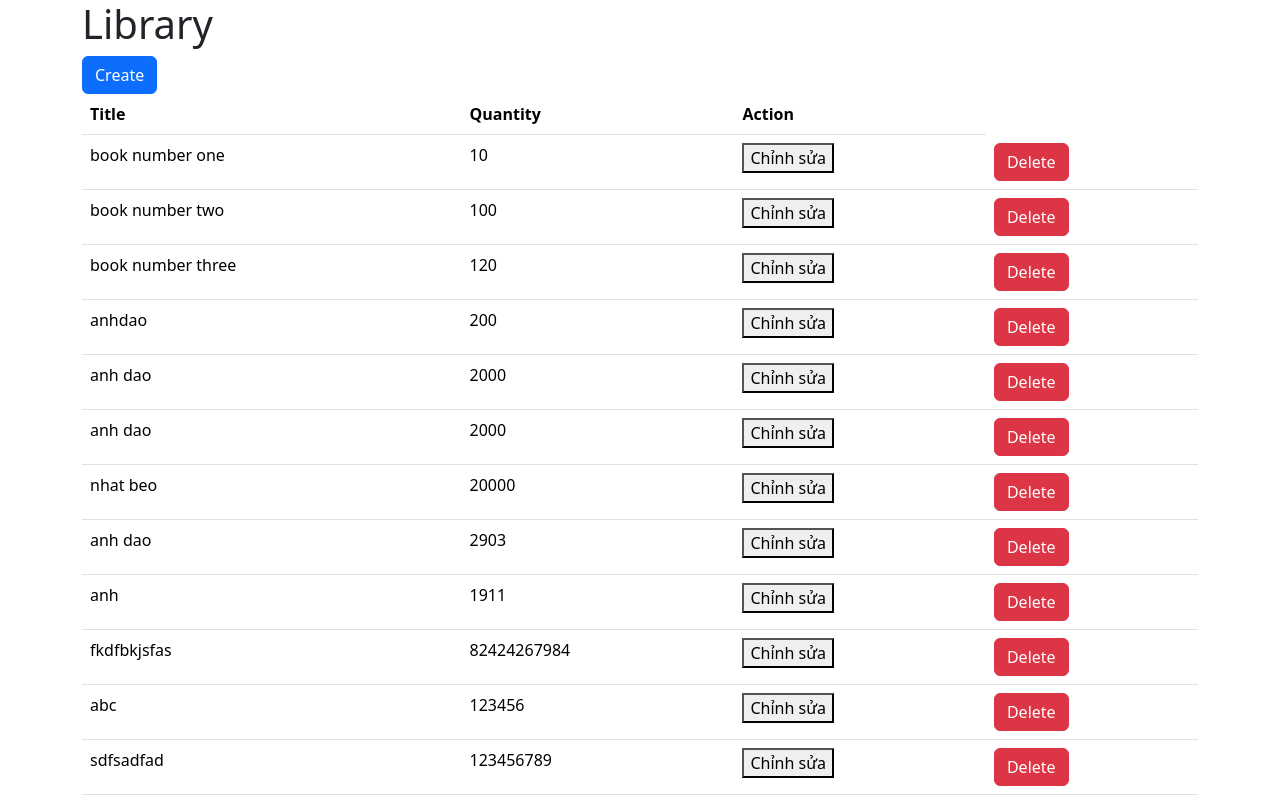
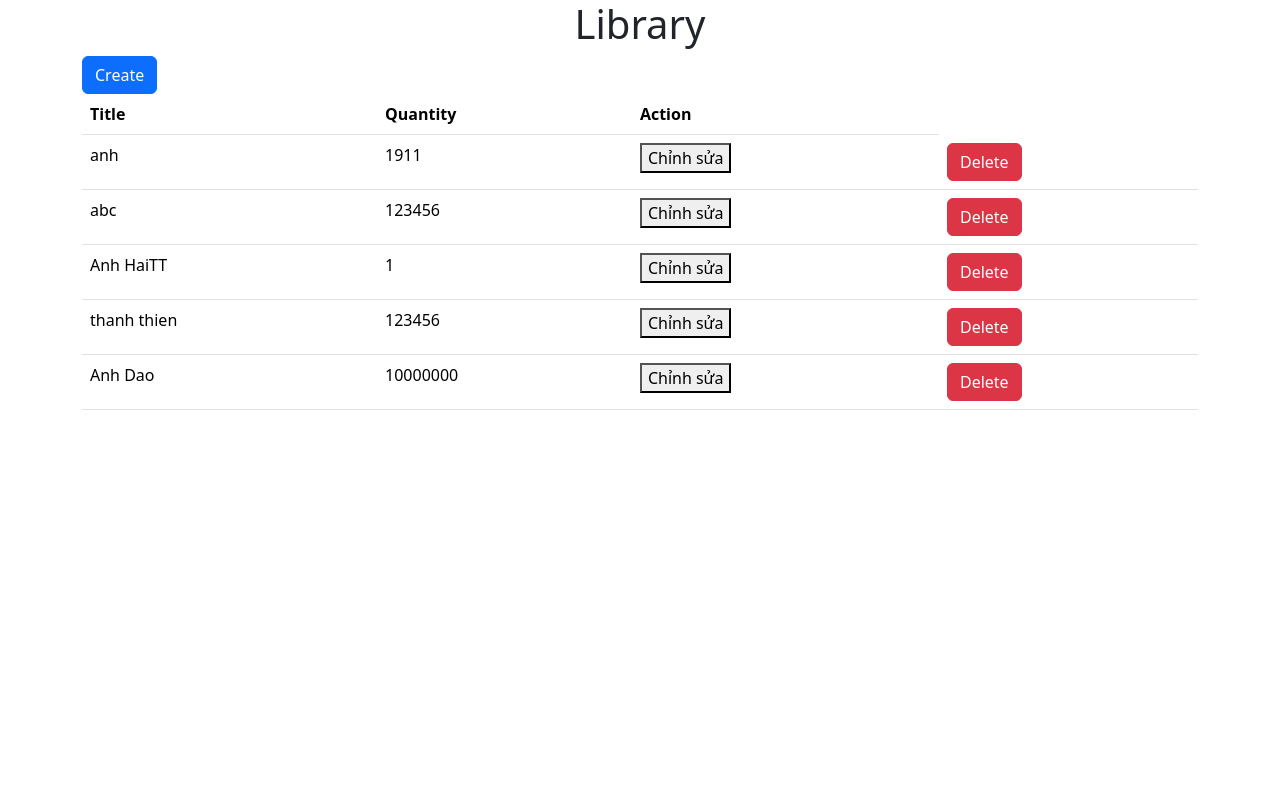
Before and after one commit to AnhDao19112001/Module-5, a React (Create React App) app in the folder exercise/exercise_6/manager-book/: page / in a window 1280 px wide. Built offline with nearby package versions, Linux system fonts and the light colour scheme; data requests are answered from the project's data file.

Commit message:
update exercise 6.2

```diff
--- a/exercise/exercise_6/manager-book/db.json
+++ b/exercise/exercise_6/manager-book/db.json
@@ -1,54 +1,9 @@
 {
   "book": [
-    {
-      "title": "book number one",
-      "quantity": 10,
-      "id": 1
-    },
-    {
-      "title": "book number two",
-      "quantity": 100,
-      "id": 2
-    },
-    {
-      "title": "book number three",
-      "quantity": 120,
-      "id": 3
-    },
-    {
-      "title": "anhdao",
-      "quantity": 200,
-      "id": 4
-    },
-    {
-      "title": "anh dao",
-      "quantity": 2000,
-      "id": 5
-    },
-    {
-      "title": "anh dao",
-      "quantity": 2000,
-      "id": 6
-    },
-    {
-      "title": "nhat beo",
-      "quantity": 20000,
-      "id": 7
-    },
-    {
-      "title": "anh dao",
-      "quantity": 2903,
-      "id": 8
-    },
     {
       "title": "anh",
       "quantity": 1911,
       "id": 9
-    },
-    {
-      "title": "fkdfbkjsfas",
-      "quantity": 82424267984,
-      "id": 10
     },
     {
       "title": "abc",
@@ -56,9 +11,19 @@
       "id": 11
     },
     {
-      "title": "sdfsadfad",
-      "quantity": 123456789,
-      "id": 12
+      "id": 13,
+      "title": "Anh HaiTT",
+      "quantity": 1
+    },
+    {
+      "title": "thanh thien",
+      "quantity": 123456,
+      "id": 14
+    },
+    {
+      "title": "Anh Dao",
+      "quantity": 10000000,
+      "id": 15
     }
   ]
 }
--- a/exercise/exercise_6/manager-book/src/App.js
+++ b/exercise/exercise_6/manager-book/src/App.js
@@ -4,13 +4,15 @@ import {Route, Routes} from "react-router-dom";
 import {ManagerBook} from "./components/ManagerBook";
 import {CreateManageBook} from "./components/CreateManageBook";
 import {UpdateManageBook} from "./components/UpdateManageBook";
-
+import {ToastContainer} from "react-toastify";
+import "react-toastify/dist/ReactToastify.css";
 function App() {
   return (
     <Routes>
       <Route path='/' element={<ManagerBook />} />
         <Route path='/add' element={<CreateManageBook />} />
-        <Route path='/update' element={<UpdateManageBook />} />
+        <Route path='/update/:id' element={<UpdateManageBook />} />
+      <Route path='/' element={<ToastContainer/>} />
     </Routes>
   );
 }
--- a/exercise/exercise_6/manager-book/src/components/ManagerBook.js
+++ b/exercise/exercise_6/manager-book/src/components/ManagerBook.js
@@ -1,8 +1,9 @@
 import {useEffect, useState} from "react";
 import * as service from "../service/BookManagerService";
 import React from "react";
-import {NavLink, useNavigate} from "react-router-dom";
+import {NavLink} from "react-router-dom";
 import {toast, ToastContainer} from "react-toastify";
+import {Button, Modal} from "bootstrap";
 
 export function ManagerBook() {
     const [book, setBook] = useState([])
@@ -17,7 +18,24 @@ export function ManagerBook() {
         }
         getAll();
     }, [])
-    const handleDelete = async (id,book) => {
+
+    // lấy tên của đối tượng để xóa
+    // const [nameDelete, setNameDelete] = useState("")
+    // lấy id của đối tượng để xóa
+    // const [idDelete, setIdDelete] = useState(0)
+    //const deleteButton = (id, title) => {
+    //    setNameDelete(id);
+    //    setNameDelete(title);
+    //}
+
+
+    // state đối tượng để xóa
+    const [object, setObject] = useState({})
+    const deleteButton = (obj) => {
+        setObject(obj);
+    }
+
+    const handleDelete = async (id) => {
         try {
             await service.deleteBook(id);
             setBook(await service.getAll())
@@ -30,7 +48,7 @@ export function ManagerBook() {
     return (
         <>
             <div className='container'>
-                <h1>Library</h1>
+                <h1 style={{textAlign: 'center'}}>Library</h1>
                 <button className="btn btn-primary btn-add"><NavLink to={'/add'} className='nav-link'>Create</NavLink>
                 </button>
                 <table className='table'>
@@ -48,20 +66,45 @@ export function ManagerBook() {
                             <td>{value.quantity}</td>
                             <td>
                                 <button>
-                                    <NavLink className='nav-link' to={'/update/' + book.id}> Chỉnh sửa</NavLink>
+                                    <NavLink className='nav-link' to={`/update/${value.id}`}> Chỉnh sửa</NavLink>
                                 </button>
                             </td>
                             <td>
-                                <button type="button" className="btn btn-danger" onClick={() => handleDelete(book.id,book)}>Delete</button>
+                                <button type="button" className="btn btn-danger btn-modal" data-bs-toggle="modal" data-bs-target="#exampleModal"
+                                        onClick={() => deleteButton(value)}>Delete
+                                </button>
                             </td>
                         </tr>
                     ))}
                     </tbody>
                 </table>
+
+                <div className="modal" id="exampleModal" tabIndex="-1" aria-labelledby="exampleModalLabel"
+                     aria-hidden="true">
+                    <div className="modal-dialog">
+                        <div className="modal-content">
+                            <div className="modal-header">
+                                <h5 className="modal-title" id="exampleModalLabel">Modal title</h5>
+                                <button type="button" className="btn-close" data-bs-dismiss="modal"
+                                        aria-label="Close"></button>
+                            </div>
+                            <div className="modal-body">
+                                Do you want to delete {object.title} ?
+                            </div>
+                            <div className="modal-footer">
+                                <button type="button" className="btn btn-secondary" data-bs-dismiss="modal">Close
+                                </button>
+                                <button type="button" className="btn btn-danger" data-bs-dismiss="modal"
+                                        onClick={() => handleDelete(object.id)}>Delete</button>
+                            </div>
+                        </div>
+                    </div>
+                </div>
+
             </div>
             <ToastContainer
                 position="top-center"
-                autoClose={5000}
+                autoClose={2000}
                 hideProgressBar={false}
                 newestOnTop={false}
                 closeOnClick
--- a/exercise/exercise_6/manager-book/src/components/UpdateManageBook.js
+++ b/exercise/exercise_6/manager-book/src/components/UpdateManageBook.js
@@ -13,7 +13,7 @@ export function UpdateManageBook() {
             const result = await service.getById(param.id)
             setBook(result);
         }
-        getBookId()
+        getBookId();
     }, [param.id])
     if (!book) {
         return null;
@@ -29,7 +29,7 @@ export function UpdateManageBook() {
                         const update = async () => {
                             console.log(values)
                             try {
-                                await service.updateBook(values, param.id)
+                                await service.updateBook(values,values.id)
                                 toast(`Update success!`)
                                 navigate("/")
                             } catch (error) {
--- a/exercise/exercise_6/manager-book/src/service/BookManagerService.js
+++ b/exercise/exercise_6/manager-book/src/service/BookManagerService.js
@@ -29,7 +29,7 @@ export const getById = async (id) =>{
 
 export const updateBook = async (books, id) => {
     try {
-        await axios.put(`http://localhost:8081/book/{id}`, books)
+        await axios.put(`http://localhost:8081/book/${id}`, books)
     } catch (error) {
 
     }
@@ -37,7 +37,7 @@ export const updateBook = async (books, id) => {
 
 export const deleteBook = async (id) => {
     try {
-        await axios.delete(`http://localhost:8081/book/{id}`)
+        await axios.delete(`http://localhost:8081/book/${id}`)
     }catch (error){
 
     }
```
